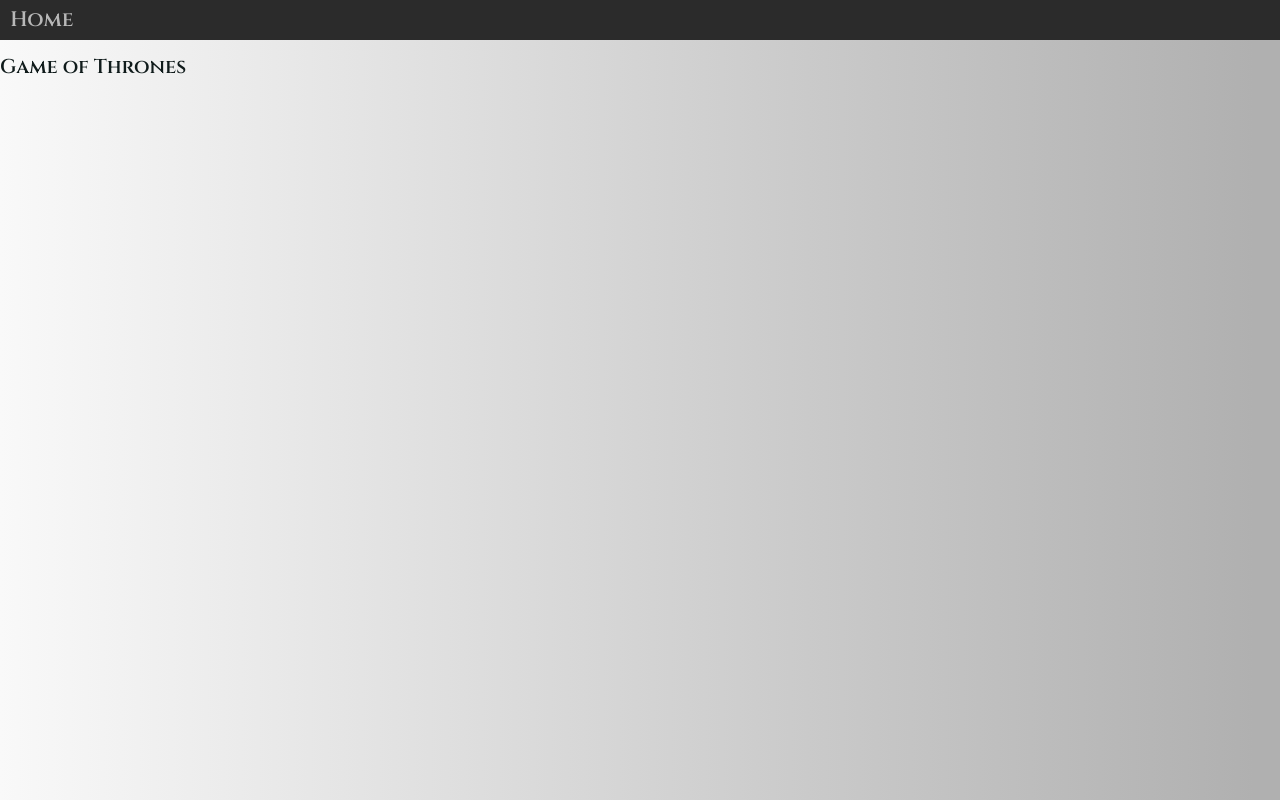
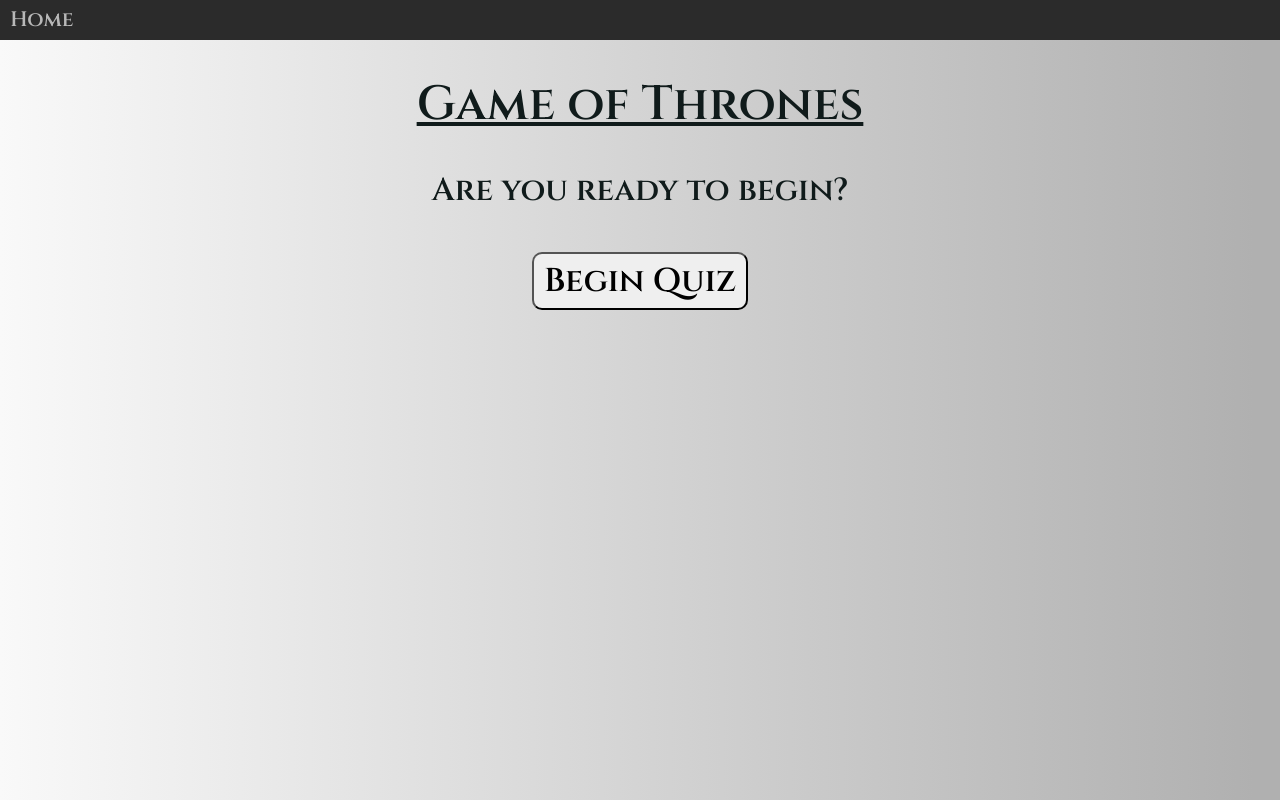
Before and after one commit to rhkearns/quiz2, a React (Create React App) app: page /gameofthrones in a window 1280 px wide. Built offline with nearby package versions, Linux system fonts and the light colour scheme.

Commit message:
style start button

```diff
--- a/src/pages/StartPage/StartPage.jsx
+++ b/src/pages/StartPage/StartPage.jsx
@@ -1,24 +1,29 @@
-import React, {useState, useEffect} from 'react';
+import React, { useState, useEffect } from 'react';
 import { useParams } from 'react-router-dom';
 import quizData from '../../data/quizData';
+import './StartPage.scss';
 
 const StartPage = () => {
-  const [category, setCategory] = useState({})
-  const { id } = useParams()
+	const [category, setCategory] = useState({});
+	const { id } = useParams();
 	console.log(id);
 
 	useEffect(() => {
-    const selectedCategory = quizData.find(category => category.id === id)
-    setCategory(selectedCategory)
-  }, [])
+		const selectedCategory = quizData.find(category => category.id === id);
+		setCategory(selectedCategory);
+	}, []);
 
 	console.log(category);
 
 	return (
 		<>
-      <h1>{category.title}</h1>
+			<div className="header">
+				<h1 id="title">{category.title}</h1>
+				<h2 id="message">Are you ready to begin?</h2>
+				<button id="startBtn">Begin Quiz</button>
+			</div>
 		</>
-  )
-}
+	);
+};
 
-export default StartPage
+export default StartPage;
--- /dev/null
+++ b/src/pages/StartPage/StartPage.scss
@@ -0,0 +1,8 @@
+#startBtn {
+  border: 1 solid black;
+  border-radius: 10px;
+  font-family: 'Cinzel';
+  font-weight: bolder;
+  font-size: 3.3rem;
+  padding: 5px 10px;
+}
--- a/src/pages/home/Home.jsx
+++ b/src/pages/home/Home.jsx
@@ -19,9 +19,9 @@ const Home = () => {
 				{quizData.map(category => (
 					<Link key={category.id} to={`/${category.id}`}>
 						<CategoryCard
-							title={category.catTitle}
-							image={category.catImage}
-							cardClass={category.catCardClass}
+							title={category.title}
+							image={category.image}
+							cardClass={category.cardClass}
 						/>
 					</Link>
 				))}
```
Lines whose indentation alone changed are shown as unchanged.
